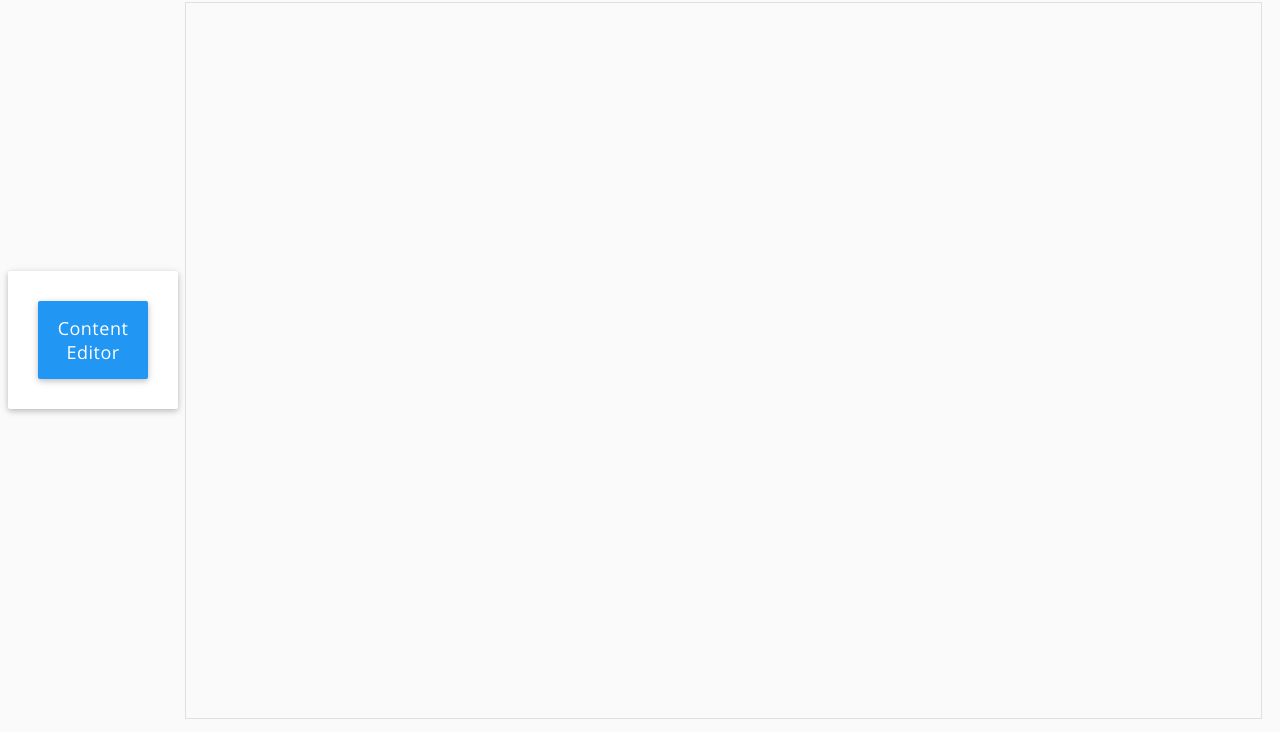
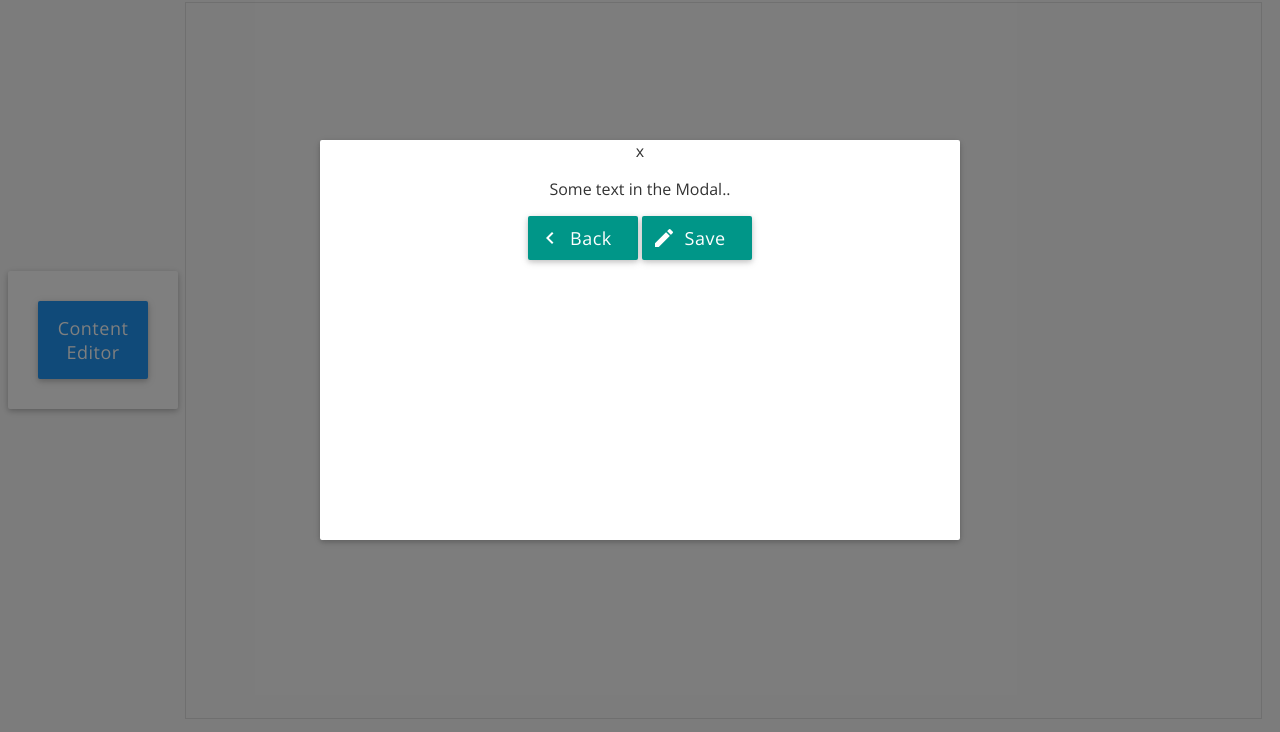
Before and after one commit to jxmorris12/ENGR-1620-Final-Project, a plain HTML site: page index.html in a window 1280 px wide. Shown: the part 68-800 px from the top of the page. Drawn offline with nearby package versions, Linux system fonts and the light colour scheme; files that its build step writes are made by us from their sources; no server answers; files whose address does not match are found by name.

Commit message:
added modal and nice icon buttons

```diff
--- a/app.js
+++ b/app.js
@@ -29,7 +29,7 @@ var EDIT_MODE_NOT_STARTED_PATH = 0;
 var EDIT_MODE_STARTED_PATH     = 1;
 //
 var pointIdCount = 0;
-var lineIdCount = 0;
+var lineIdCount  = 0;
 //
 var lastPointDrawn;
 var lastHoverLine;
@@ -48,6 +48,11 @@ $('#map')
   .mousemove(function(evt) {
     // they're hovering, sick
     hoverPoint(evt);
+  })
+  .mouseleave(function(evt) {
+    // remove hover line and point when cursor leaves frame
+    removeHoverLine();
+    removeHoverPoint();
   });
 
 function clickPoint(evt) {
@@ -91,9 +96,7 @@ function hoverPoint(evt) {
     lastHoverLine = drawLine(Lx, Ly, s.x, s.y);
   }
   // remove last hover point
-  if(lastHoverPoint) {
-    $('#'+lastHoverPoint).detach();
-  }
+  removeHoverPoint();
   // draw hover point
   lastHoverPoint = drawNode(s.x, s.y);
 }
@@ -101,6 +104,12 @@ function hoverPoint(evt) {
 function removeHoverLine() {
   if(lastHoverLine) {
     $('#'+lastHoverLine).detach();
+  }
+}
+
+function removeHoverPoint() {
+  if(lastHoverPoint) {
+    $('#'+lastHoverPoint).detach();
   }
 }
 
--- a/index.html
+++ b/index.html
@@ -57,8 +57,22 @@
       </optgroup>
     </select>
   </div>
+  <!-- @TODO: Figure out this preserveAspectRatio business -->
   <svg id="map" viewBox="0 0 1200 1200" preserveAspectRatio="xMidYMid meet"> </svg>
 </body>
+
+<!-- Save Modal -->
+<div id="saveModal" class="modal">
+  <!-- Modal content -->
+  <div class="modal-content card">
+    <span class="close">x</span>
+    <p>Some text in the Modal..</p>
+    <!-- bottom buttons -->
+    <button class="teal"> <i class="material-icons icon right" style="vertical-align:bottom">navigate_before</i>Back</button>
+    <button class="teal"><i class="material-icons icon right" style="vertical-align:bottom">edit</i>Save</button>
+  </div>
+
+</div>
 
 <script type="text/javascript" src="SEAS_map/app.js"></script>
 
--- a/main.css
+++ b/main.css
@@ -86,8 +86,41 @@ circle {
   border-radius: 50%; /*circle haha...doesnt work*/
 }
 
+/* material icon class fix */
+.icon {
+  color: white;
+  /* left */
+  float: left;
+  margin-right: -8px; /* Weird hack */
+}
 
-/* Via Materialize CSS */
+/* Begin Jack's Modal */
+
+.modal {
+  position: fixed;
+  top: 0;
+  left: 0;
+  width: 100%;
+  height: 100%;
+  background: rgba(0,0,0,0.5);
+}
+
+.modal-content {
+  top: 50%;
+  left: 50%;
+  width: 50%;
+  height: 50%;
+  transform: translate(-50%, -50%);
+}
+
+.modal-content > button {
+  padding: 10px;
+}
+
+/* End Jack's Modal */
+
+/* Begin Materialize CSS */
+
 .card {
   position: relative;
   margin: 0.5rem 0 1rem 0;
```
